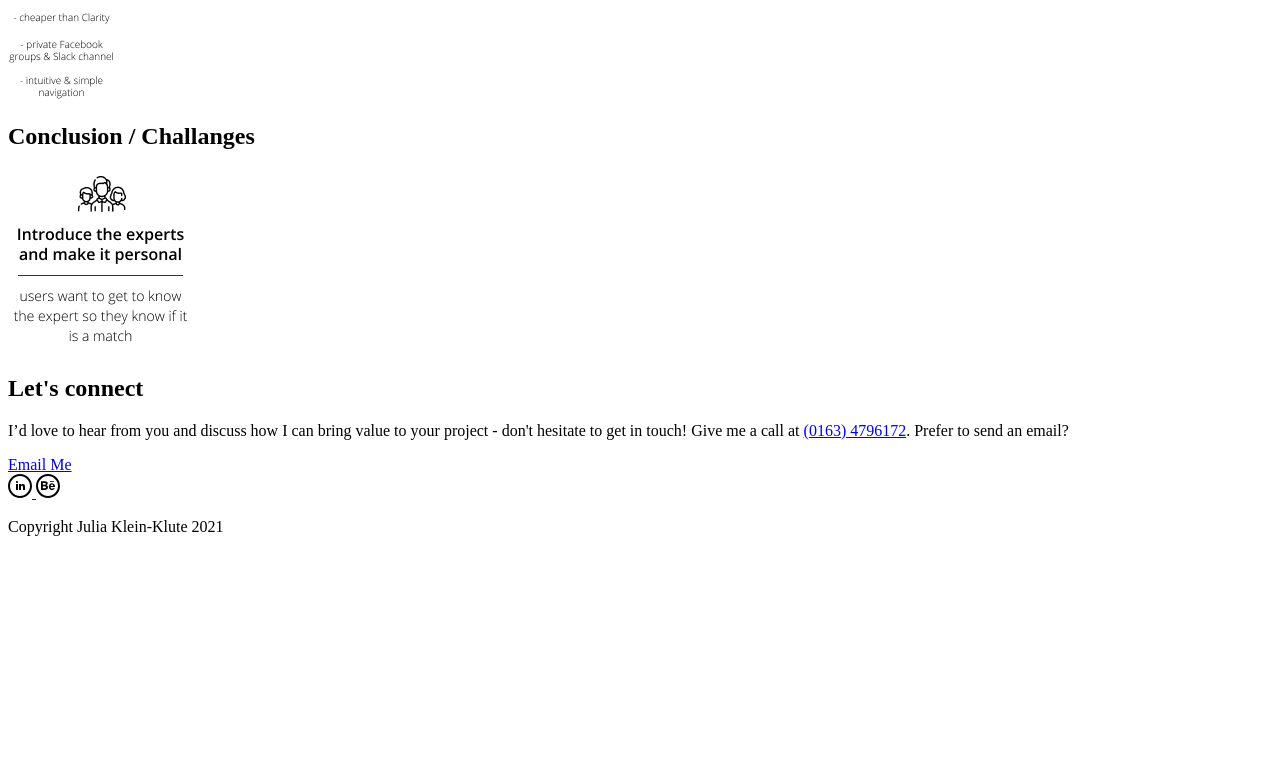
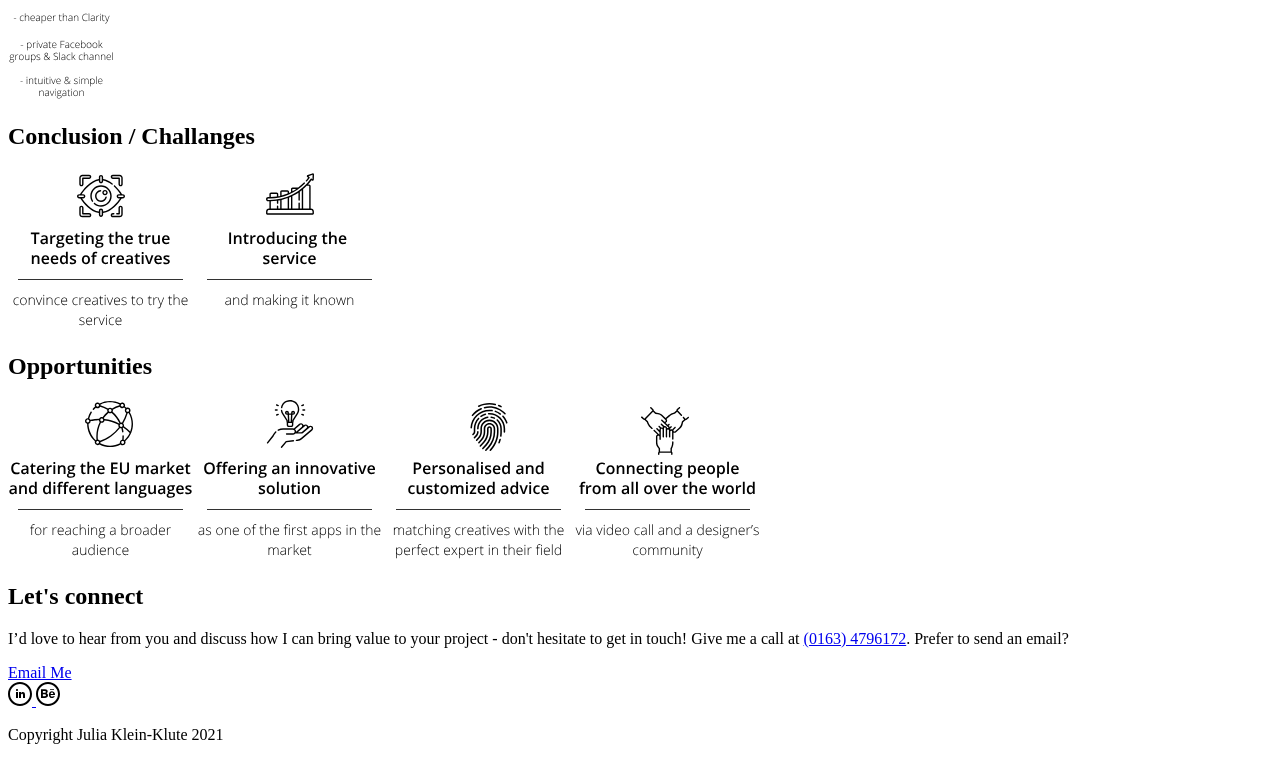
Before and after one commit to Jukleklu/portfolio-site-julia, a plain HTML site: page designers_hub.html in a window 1280 px wide. Shown: the part 3154-3914 px from the top of the page. Before the commit the page ends 3706 px from the top, so only its background shows below. Drawn offline with Linux system fonts and the light colour scheme.

Commit message:
designers hub
update cloumn 02 svgs

```diff
--- a/designers_hub.html
+++ b/designers_hub.html
@@ -161,12 +161,35 @@ service of Designer’s Hub.
                       <div/>
                       <div>
                         <picture>
-                          <source srcset="img/expert/png/group 207.png" media="(max-width:767px)">
-                  <img src="img/expert/png/group 207.png" alt="SWOT Profile">
+                          <source srcset="img/expert/svg/targeting.svg" media="(max-width:767px)">
+                  <img src="img/expert/svg/targeting.svg" alt="SWOT Profile">
                         </picture>
-                        <div/>
+                          <picture>
+                            <source srcset="img/expert/svg/introducing.svg" media="(max-width:767px)">
+                    <img src="img/expert/svg/introducing.svg" alt="SWOT Profile">
+                          </picture>
+                          <div/>
+                          <div>
+                            <h2>Opportunities</h2>
+                            <div/>
+                            <div>
+                              <picture>
+                                <source srcset="img/expert/svg/catering.svg" media="(max-width:767px)">
+                        <img src="img/expert/svg/catering.svg" alt="SWOT Profile">
+                              </picture>
+                                <picture>
+                                  <source srcset="img/expert/svg/offering.svg" media="(max-width:767px)">
+                          <img src="img/expert/svg/offering.svg" alt="SWOT Profile">
+                                    </picture>
+                                    <picture>
+                                      <source srcset="img/expert/svg/personalized.svg" media="(max-width:767px)">
+                              <img src="img/expert/svg/personalized.svg" alt="SWOT Profile">
+                                    </picture>
+                                      <picture>
+                                        <source srcset="img/expert/svg/connecting.svg" media="(max-width:767px)">
+                                <img src="img/expert/svg/connecting.svg" alt="SWOT Profile">
+                                      </picture>
 
-                  </div>
 
   </main>
                   <footer>
```
Also changed, not shown: img/expert/svg/Catering.svg (added), img/expert/svg/Connect.svg (deleted), img/expert/svg/Connecting.svg (added), img/expert/svg/Introducing.svg (added), img/expert/svg/Offering.svg (added), img/expert/svg/Personalized.svg (added), img/expert/svg/Targeting.svg (added), 1 other file.
